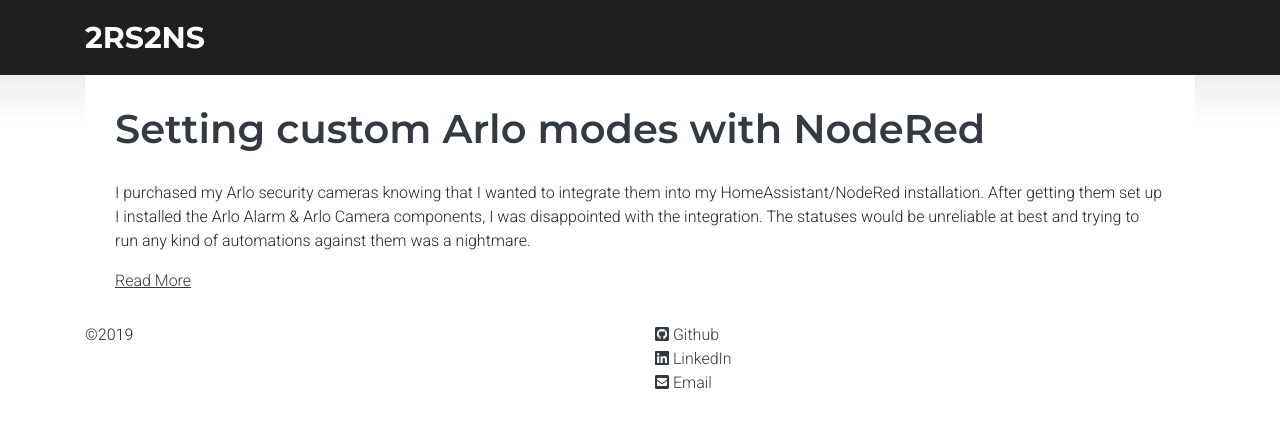
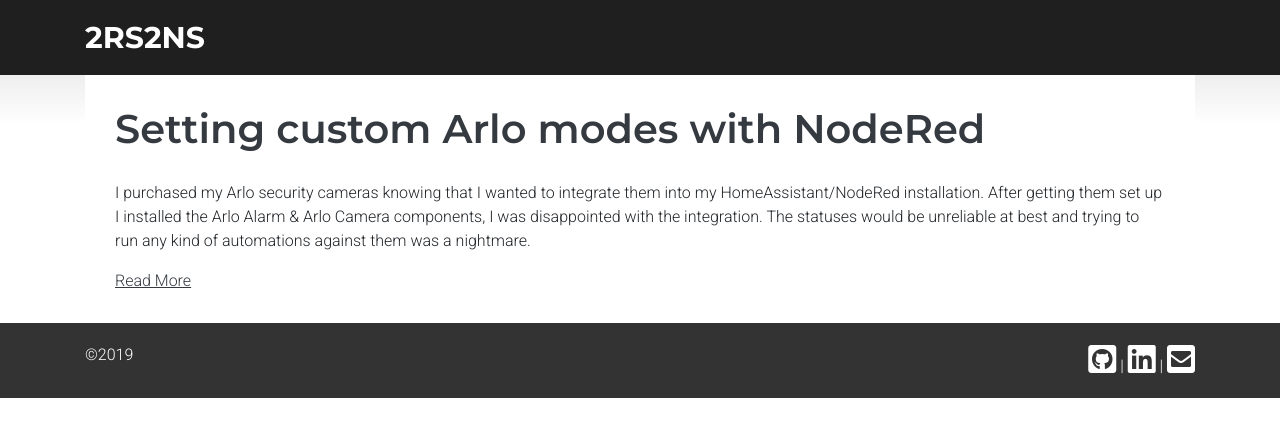
Before and after one commit to godloth/2rs2ns, a Jekyll site: the page built from index.html, in a window 1280 px wide. Shown: the top 437 px of the page. Built offline with Jekyll 4.4.1, drawn with Linux system fonts in a browser that asks for light colours; nearby versions of some CDN libraries.

Commit message:
updating footer

```diff
--- a/_includes/footer.html
+++ b/_includes/footer.html
@@ -4,10 +4,8 @@
 			<div class='col-6'>
 				&copy;{{ site.time | date: '%Y' }}
 			</div>
-			<div class='col-6'>
-				<div><a href='https://github.com/Siege36'><i class="fab fa-github-square"></i> Github</a></div>
-				<div><a href='https://www.linkedin.com/in/carl-herrmann-8a213a47/'><i class="fab fa-linkedin"></i> LinkedIn</a></div>
-				<div><a href='mailto:CJ@2rs2ns.com'><i class="fas fa-envelope-square"></i> Email</a></div>
+			<div class='col-6 text-right'>
+				<a title='github' href='https://github.com/Siege36'><i class="fab fa-github-square fa-2x"></i></a> | <a title='linked' href='https://www.linkedin.com/in/carl-herrmann-8a213a47/'><i class="fab fa-linkedin fa-2x"></i></a> | <a title='email' href='mailto:CJ@2rs2ns.com'><i class="fas fa-envelope-square fa-2x"></i></a>
 			</div>
 		</div>
 	</div>
--- a/style.scss
+++ b/style.scss
@@ -52,6 +52,22 @@
 		}
 	}
 
+	pre.highlight, p>code {
+		background-color:#f6f8fa;
+		font-family: SFMono-Regular,Consolas,Liberation Mono,Menlo,Courier,monospace;
+	    border-radius: 3px;
+	    font-size: 85%;
+	    line-height: 1.45;
+	    overflow: auto;
+	    padding: 16px;
+	    margin-top:10px;
+	    margin-bottom:10px;
+	}
+	p>code {
+		padding:4px;
+	}
+
+	/* Navbar */
 	.navbar {
 		background-color: #1F1F1F!important;
 		padding: 5px 0px;
@@ -63,8 +79,8 @@
 		}
 	}
 
+	/* Main Content */
 	.main {
-		/* Permalink - use to edit and share this gradient: http://colorzilla.com/gradient-editor/#eeeeee+0,ffffff+100 */
 		background: #eeeeee; /* Old browsers */
 		background: -moz-linear-gradient(top, #eeeeee 0%, #ffffff 20%); /* FF3.6-15 */
 		background: -webkit-linear-gradient(top, #eeeeee 0%,#ffffff 20%); /* Chrome10-25,Safari5.1-6 */
@@ -94,18 +110,14 @@
 		}
 	}
 
-	pre.highlight, p>code {
-		background-color:#f6f8fa;
-		font-family: SFMono-Regular,Consolas,Liberation Mono,Menlo,Courier,monospace;
-	    border-radius: 3px;
-	    font-size: 85%;
-	    line-height: 1.45;
-	    overflow: auto;
-	    padding: 16px;
-	    margin-top:10px;
-	    margin-bottom:10px;
+	/* Footer */
+	footer {
+		background-color: #333;
+    	padding: 20px;
+    	color: #FFF;
+    	a {
+    		color:#FFF;
+    	}
 	}
-	p>code {
-		padding:4px;
-	}
+
 }
```
